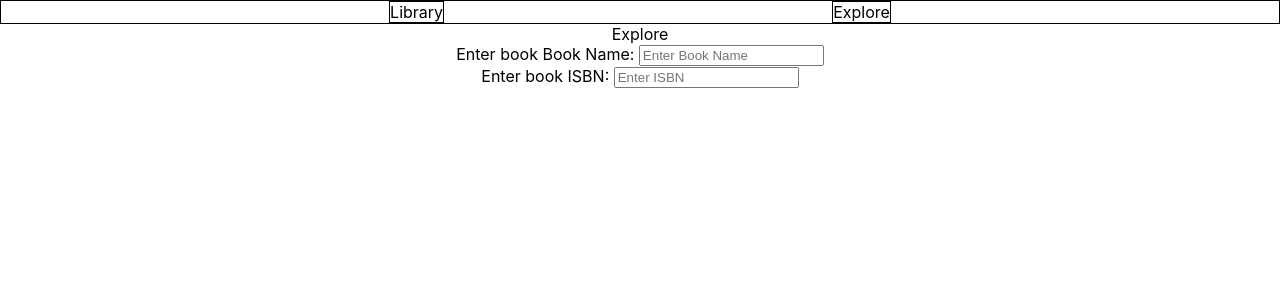
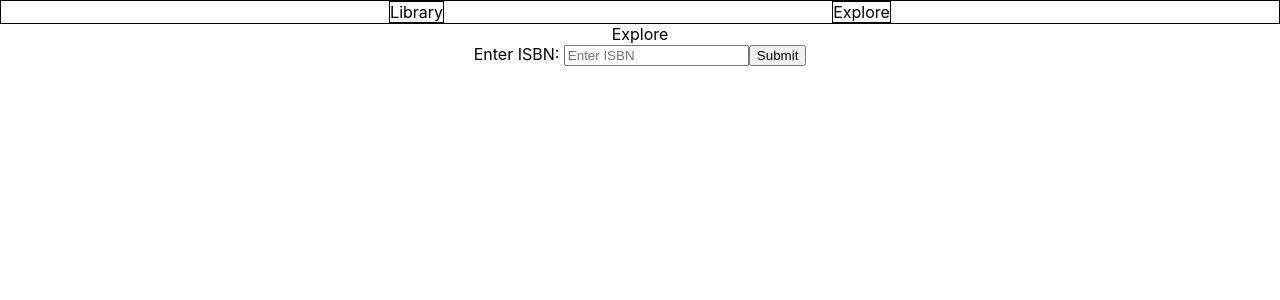
Before and after one commit to StirlingProjects/my-library, a React (Create React App) app: page /explore in a window 1280 px wide. Shown: the top 300 px of the page. Built offline with nearby package versions, Linux system fonts and the light colour scheme.

Commit message:
searchbar working

```diff
--- a/src/components/SearchBar/SearchBar.jsx
+++ b/src/components/SearchBar/SearchBar.jsx
@@ -1,17 +1,19 @@
 import React from "react";
 
-const SearchBar = (props) => {
-  const { search_item } = props;
-
+const SearchBar = ({ search_item, handleChange }) => {
   return (
     <div className="searchbar">
-      <label htmlFor="searchbar__input">Enter book {search_item}: </label>
+      <form onSubmit={handleChange}>
+        <label htmlFor="searchbar__input">Enter {search_item}: </label>
         <input
           id="searchbar__input"
+          name="search"
           className="searchbar__input"
           type="text"
           placeholder={"Enter " + search_item}
         />
+        <input type="submit" />
+      </form>
     </div>
   );
 };
--- a/src/containers/Explore/Explore.jsx
+++ b/src/containers/Explore/Explore.jsx
@@ -1,15 +1,22 @@
-import React from "react";
+import React, { useState } from "react";
 
 import NavBar from "../NavBar/NavBar";
 import SearchBar from "../../components/SearchBar/SearchBar";
 
 const Explore = () => {
+  const [ISBN, setISBN] = useState("");
+
+  const handleSearchISBNChange = (event) => {
+    event.preventDefault();
+    setISBN(event.target.search.value);
+  };
+
   return (
     <div>
       <NavBar />
       Explore
-      <SearchBar search_item="Book Name" />
-      <SearchBar search_item="ISBN" />
+      <SearchBar search_item="ISBN" handleChange={handleSearchISBNChange} />
+      <div>{ISBN}</div>
     </div>
   );
 };
```
Also changed, not shown: public/manifest.json. Lines whose indentation alone changed are shown as unchanged.
